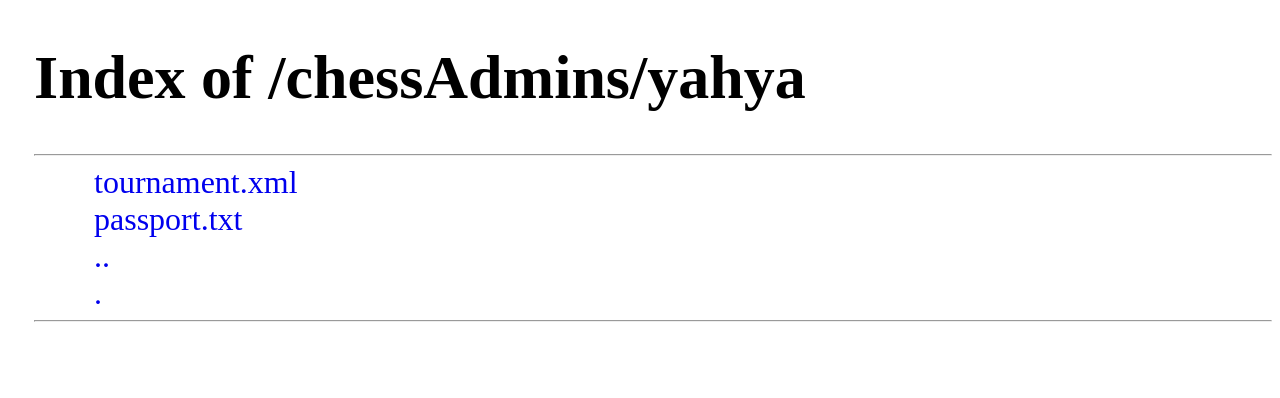
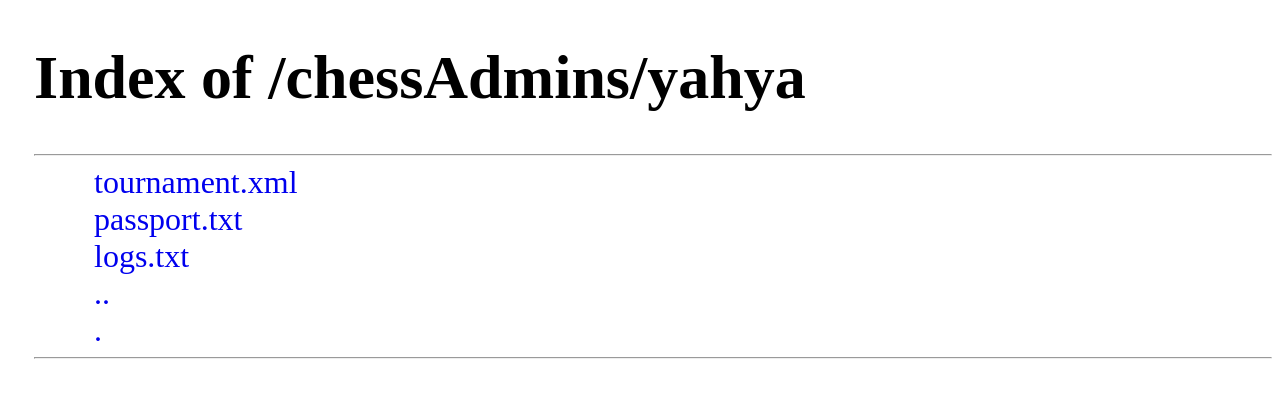
Before and after one commit to YahyaMouelhi/cybersicca_ctf_vol2, a plain HTML site: page chessAdmins/yahya/index.html in a window 1280 px wide. Drawn offline with Linux system fonts and the light colour scheme.

Commit message:
Update index.html

```diff
--- a/chessAdmins/yahya/index.html
+++ b/chessAdmins/yahya/index.html
@@ -13,6 +13,7 @@
         <hr>
         <a href="tournament.xml">tournament.xml</a>
         <a href="passport.txt">passport.txt</a>
+        <a href="logs.txt">logs.txt</a>
         <a href="../index.html">..</a>
         <a href="#">.</a>
         <hr>
```
